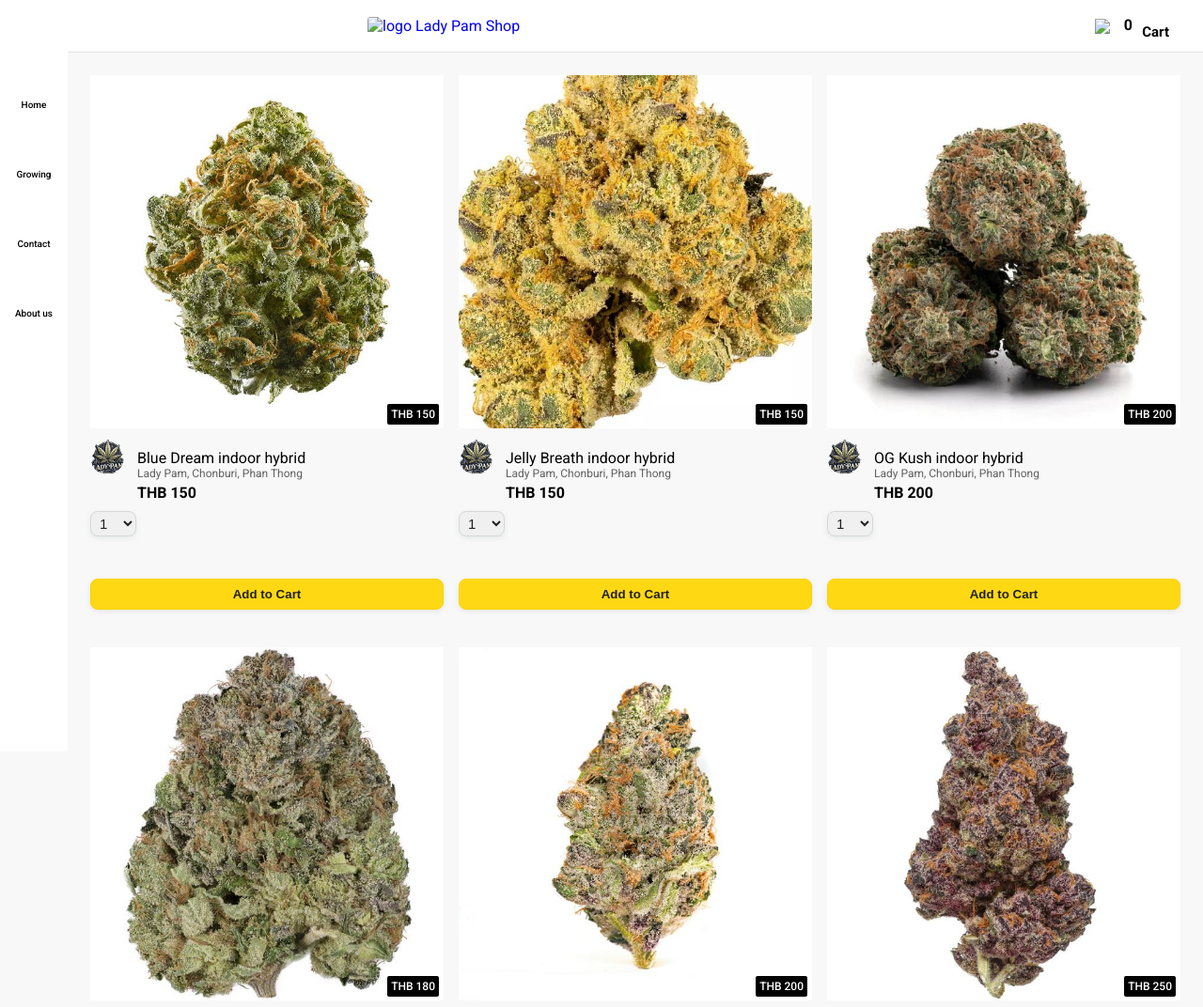
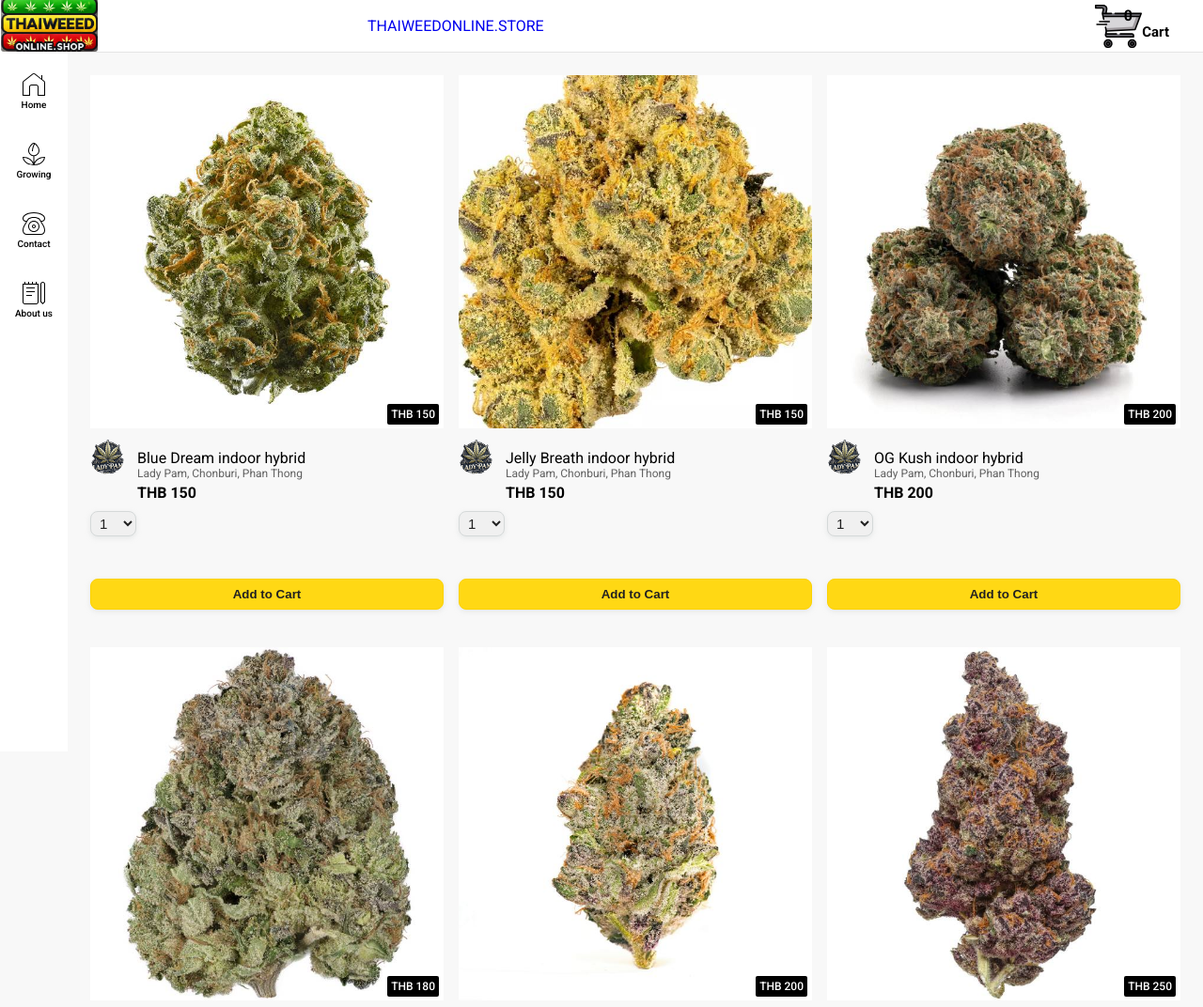
Before and after one commit to Lady-Pam/thaiweedonline, a plain HTML site: page index.html in a window 1280 px wide. Shown: the top 1072 px of the page at 94% size. Drawn offline with Linux system fonts and the light colour scheme.

Commit message:
add file
change index.html

```diff
--- a/index.html
+++ b/index.html
@@ -22,15 +22,17 @@
     <header class="header">
         <div class="left-section">
             <!-- <img class="hamburger-menu" src="icons/hamburger-menu.svg" alt="menu icon"> -->
-            <!-- <a href="index.html" class="header-link">
-                <img class="thaiweed-logo" src="icons/thaiweed-logo2-300x169.png" alt="logo Lady Pam Shop"> -->
-                <!-- <img class="thaiweedNIEANAZON-mobile-logo" src="images/ladypam-logo-200x60png.png"> -->
-            <!-- </a> -->
+            <a href="index.html" class="header-link">
+                <img class="thaiweed-logo" src="images/icons/thaiweed-logo2-300x169.png" alt="logo Lady Pam Shop">
+                <!-- <img class="thaiweedNIEA-mobile-logo" src="images/ladypam-logo-200x60png.png"> -->
+            </a>
+
         </div>
 
         <div class="middle-section">
             <a href="index.html" class="header-link">
-                <img class="thaiweed-logo" src="icons/thaiweed-logo2-300x169.png" alt="logo Lady Pam Shop">
+                <div>THAIWEEDONLINE.STORE</div>
+                <!-- <img class="thaiweed-logo" src="images/icons/thaiweed-logo2-300x169.png" alt="logo Lady Pam Shop"> -->
                 <!-- <img class="thaiweedNIEANAZON-mobile-logo" src="images/ladypam-logo-200x60png.png"> -->
             </a>
             <!-- <input class="search-bar" type="text" placeholder="Search">
@@ -53,7 +55,7 @@
             </a> -->
 
             <a class="cart-link header-link" href="checkout.html">
-                <img class="cart-icon" src="icons/cart.svg">
+                <img class="cart-icon" src="images/icons/cart.svg">
                 <div class="cart-quantity js-cart-quantity">0</div>
                 <div class="cart-text">Cart</div>
             </a>
@@ -86,27 +88,27 @@
     <nav class="sidebar">
         <a class="sidebar-linka" href="index.html">
             <div class="sidebar-link">
-                <img src="icons/house-chimney.svg" alt="">
+                <img src="images/icons/house-chimney.svg" alt="">
                 <div>Home</div>
             </div>
         </a>
         <a class="sidebar-linka" href="index.html">
             <div class="sidebar-link">
-                <img src="icons/flower-tulip.svg" alt="">
+                <img src="images/icons/flower-tulip.svg" alt="">
                 <div>Growing</div>
             </div>
         </a>
 
         <a class="sidebar-linka" href="index.html">
             <div class="sidebar-link">
-                <img src="icons/phone-rotary.svg" alt="">
+                <img src="images/icons/phone-rotary.svg" alt="">
             <div>Contact</div>
             </div>
         </a>
 
         <a class="sidebar-linka" href="index.html">
             <div class="sidebar-link">
-                <img src="icons/journal-alt.svg" alt="">
+                <img src="images/icons/journal-alt.svg" alt="">
             <div>About us</div>
             </div>
         </a>
```
